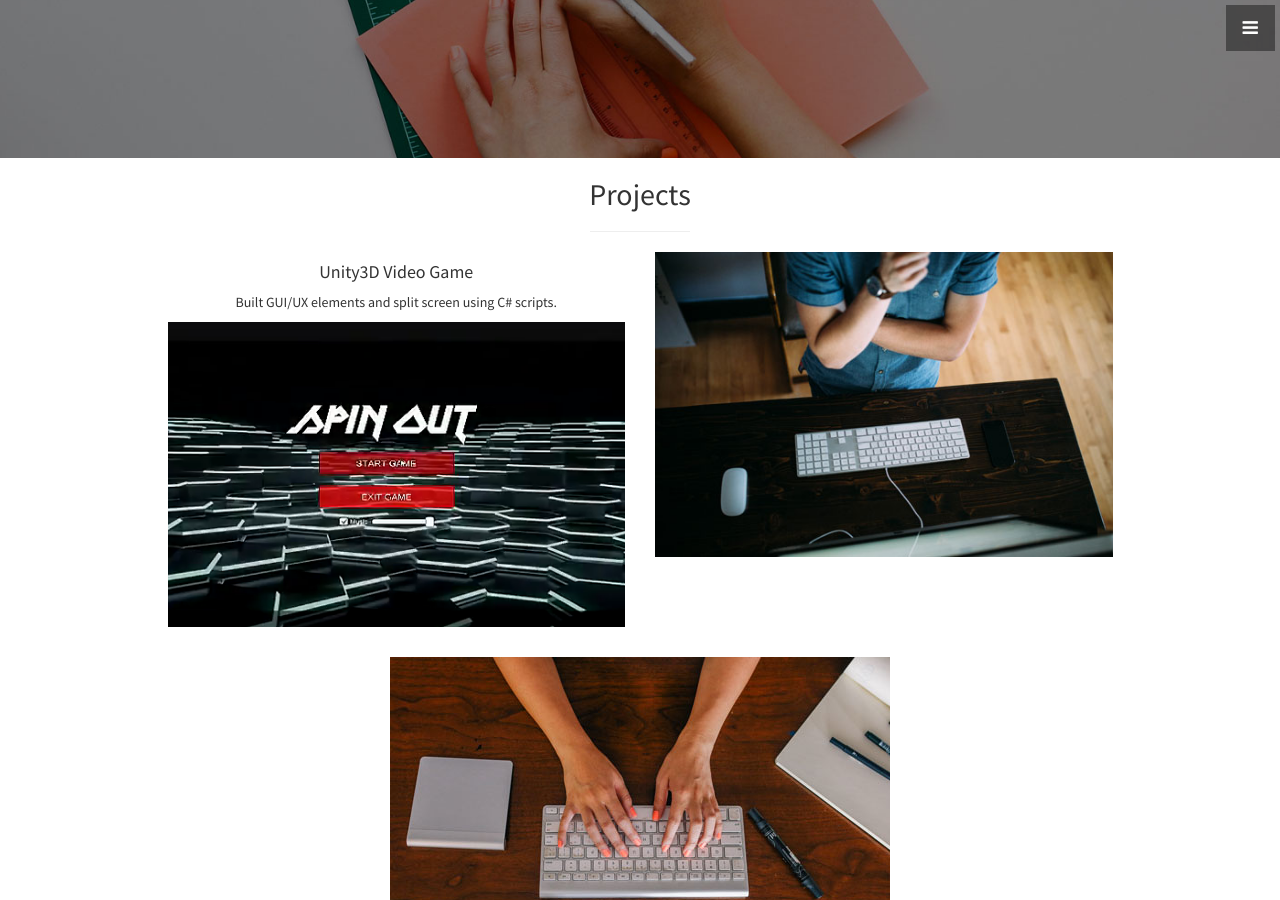
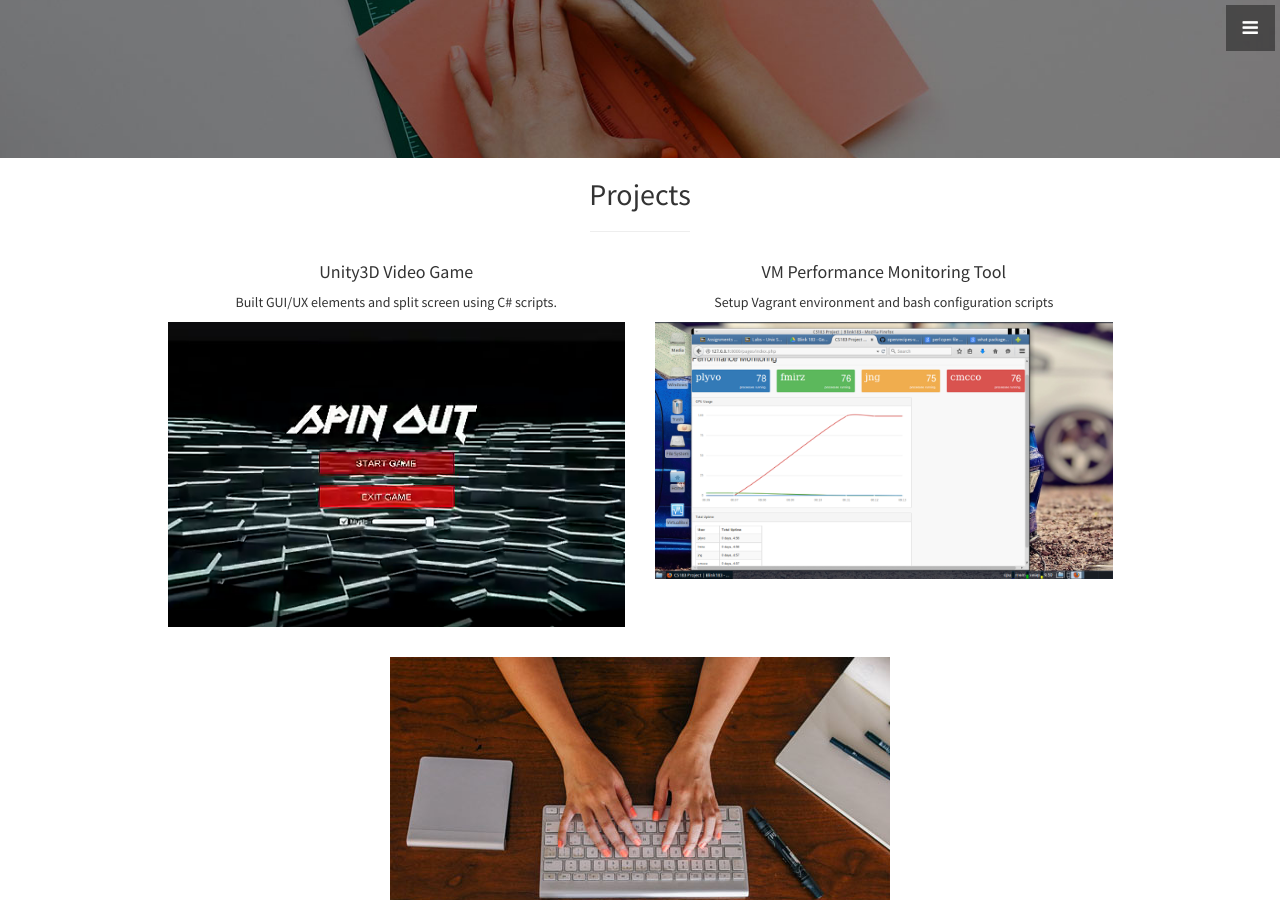
Before and after one commit to jsng0/jsng0.github.io, a Jekyll site: the page index.html, which Jekyll copies as it is, in a window 1280 px wide and 900 px high, scrolled down 1698 px. Built offline with Jekyll 4.4.1, drawn with Linux system fonts in a browser that asks for light colours.

Commit message:
Update to proj2 info

```diff
--- a/index.html
+++ b/index.html
@@ -112,14 +112,15 @@
                                         <a href = "https://github.com/the-jsng/SpinOut" style = "color: #000000">
                                             <img class="img-portfolio img-responsive" src="img/portfolio-1.png">
                                         </a>
-			                    </a>
                             </div>
                         </div>
                         <div class="col-md-6">
                             <div class="portfolio-item">
-                                <a href="#">
-                                    <img class="img-portfolio img-responsive" src="img/portfolio-2.jpg">
-                                </a>
+                                <h4>VM Performance Monitoring Tool</h4>
+                                    <p>Setup Vagrant environment and bash configuration scripts</p>
+                                        <a href="https://github.com/the-jsng/Performance-Monitoring" style = "color: #000000">
+                                            <img class="img-portfolio img-responsive" src="img/portfolio-2.png">
+                                        </a>
                             </div>
                         </div
                         <div class="col-md-6">
```
Also changed, not shown: img/portfolio-2.png (added).
